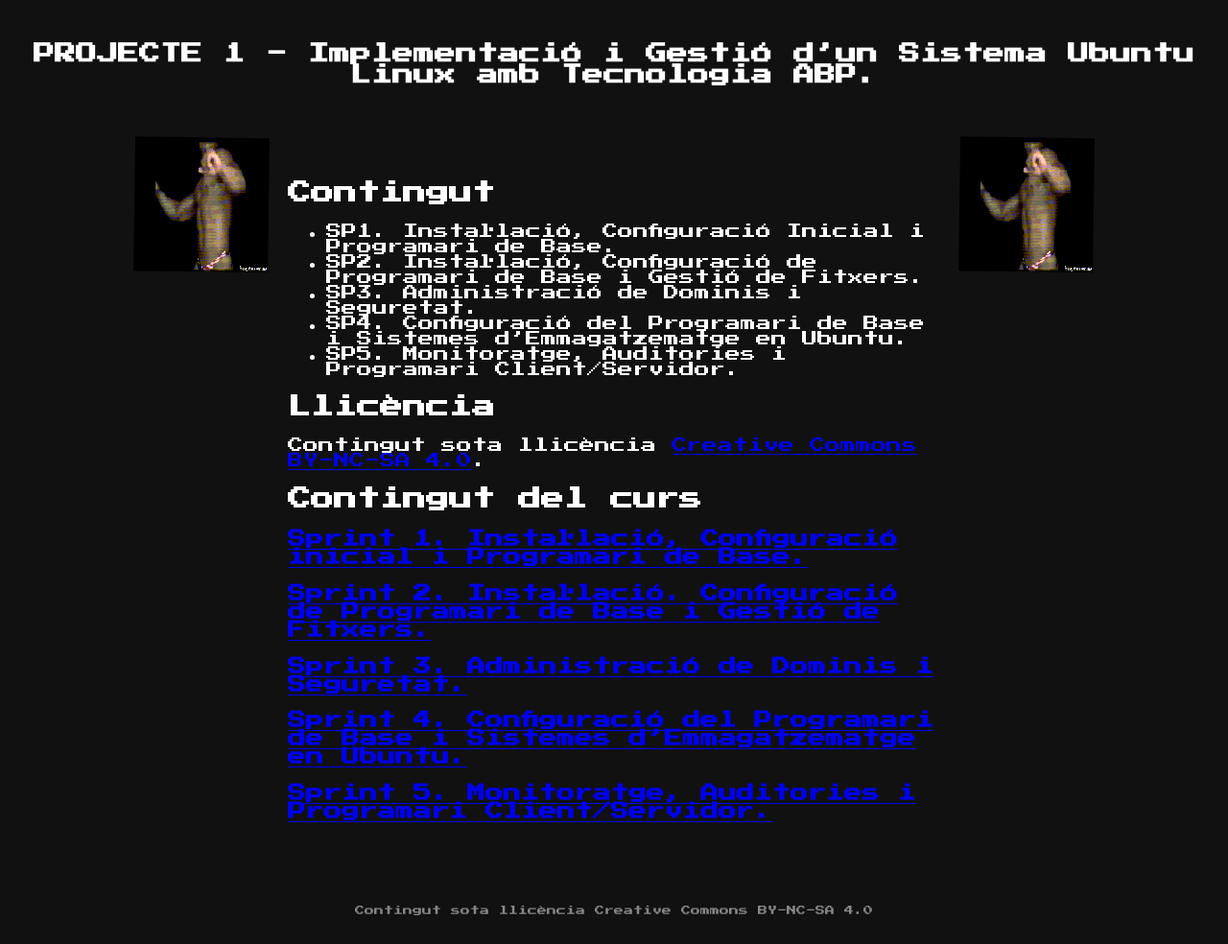
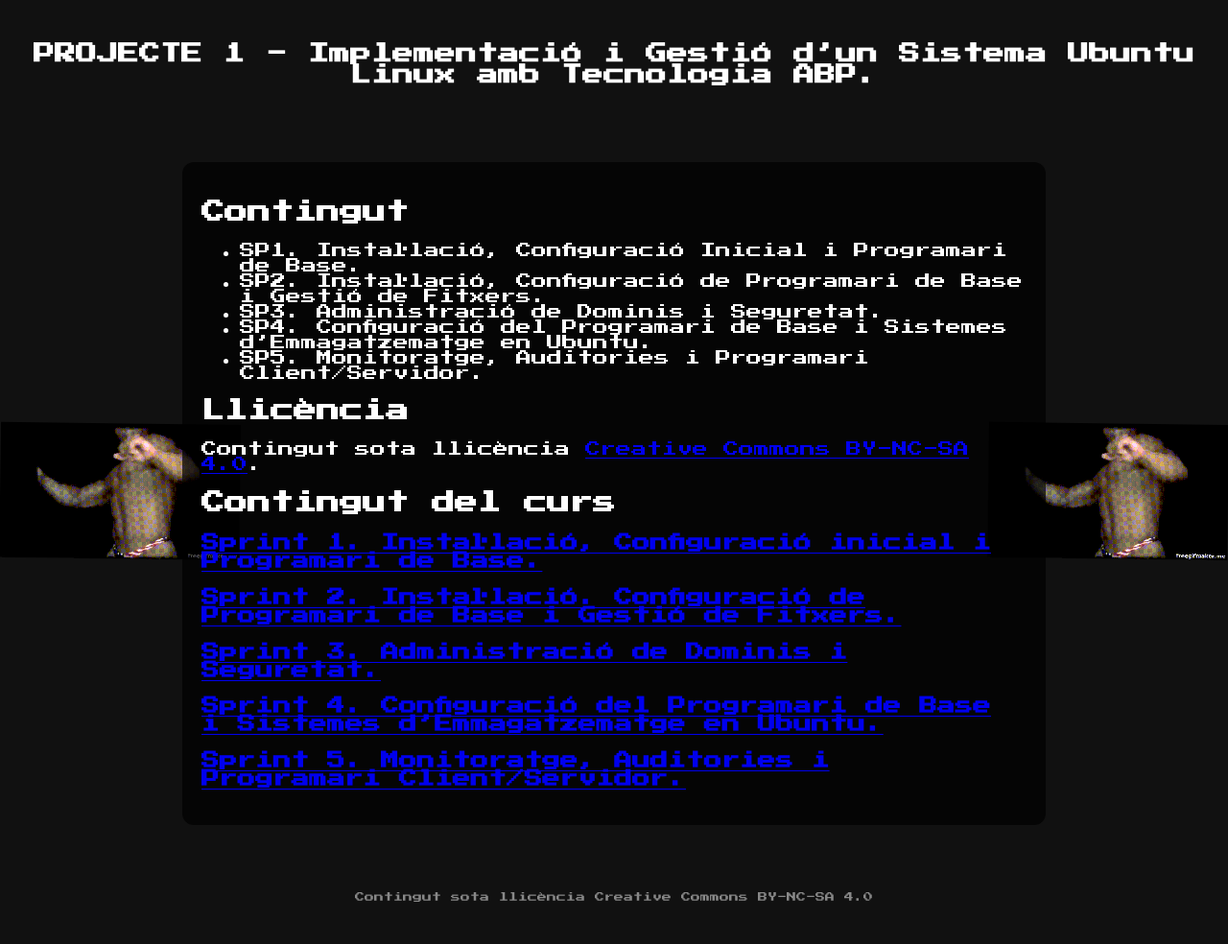
Before and after one commit to razvan-ng/ISOPJ1, a Jekyll site: the page built from index.md, in a window 1280 px wide. Shown: the whole page at 96% size. Built offline with Jekyll 4.4.1, drawn with Linux system fonts in a browser that asks for light colours.

Commit message:
Update default.html

```diff
--- a/_layouts/default.html
+++ b/_layouts/default.html
@@ -30,24 +30,37 @@
     }
 
     .container {
-      display: flex;
-      justify-content: center;
-      align-items: flex-start;
+      max-width: 900px;
       margin: 20px auto;
-      max-width: 1000px;
+      padding: 20px;
+      text-align: left;
     }
 
     .dancer {
-      width: 140px;
-      height: 140px;
+      position: fixed;
+      top: 50%;
+      transform: translateY(-50%);
+      width: 250px;
+      height: auto;
       image-rendering: pixelated;
       animation: dance 0.6s infinite alternate;
+      z-index: 1;
+    }
+
+    .dancer.left {
+      left: 0;
+    }
+
+    .dancer.right {
+      right: 0;
     }
 
     .content {
-      flex: 1;
+      position: relative;
+      z-index: 2;
+      background: rgba(0,0,0,0.7);
+      border-radius: 12px;
       padding: 20px;
-      text-align: left;
     }
 
     nav ul {
@@ -87,7 +100,7 @@
 
     @keyframes dance {
       from { transform: rotate(-5deg) translateY(0); }
-      to   { transform: rotate(5deg) translateY(-10px); }
+      to   { transform: rotate(5deg) translateY(-15px); }
     }
   </style>
 </head>
@@ -99,14 +112,14 @@
     {% endif %}
   </header>
 
+  <!-- Ricardo ballant fixat als costats -->
+  <img src="{{ '/assetscss/ricardo.gif' | relative_url }}" alt="Ricardo esquerra" class="dancer left">
+  <img src="{{ '/assetscss/ricardo.gif' | relative_url }}" alt="Ricardo dreta" class="dancer right">
+
   <div class="container">
-    <img src="{{ '/assetscss/ricardo.gif' | relative_url }}" alt="Ricardo esquerra" class="dancer">
-
     <div class="content">
       {{ content }}
     </div>
-
-    <img src="{{ '/assetscss/ricardo.gif' | relative_url }}" alt="Ricardo dreta" class="dancer">
   </div>
 
   <footer>
```
